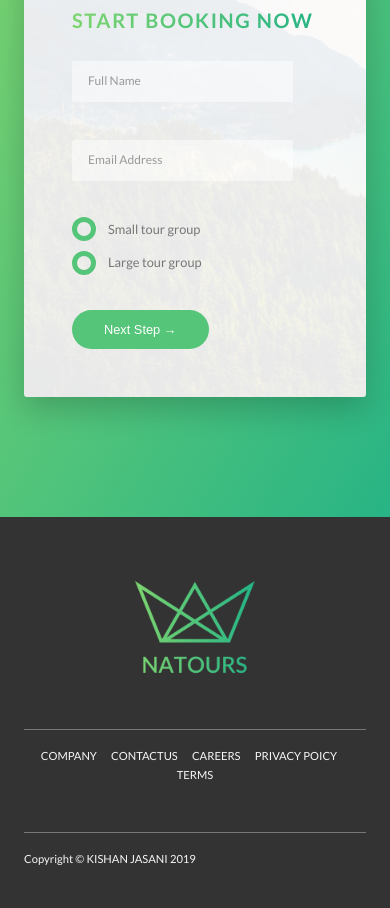
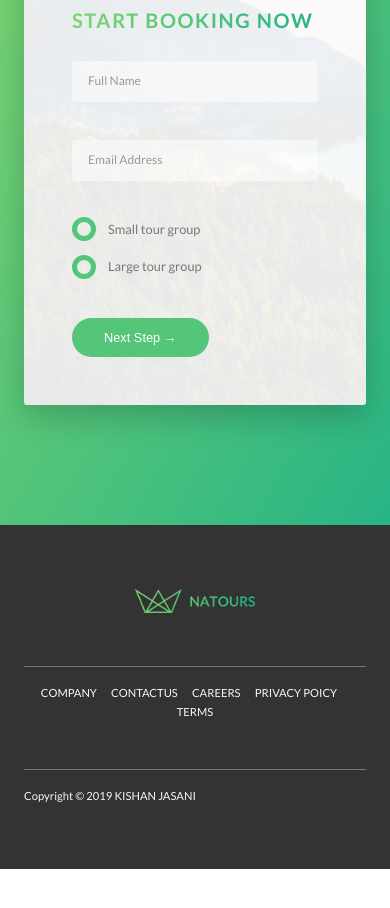
Before and after one commit to kishanjasani/Tour, a website: page index.html in a window 390 px wide. Shown: the part 5988-6896 px from the top of the page. After the commit the page ends 6857 px from the top, so only its background shows below. Drawn offline with Linux system fonts and the light colour scheme.

Commit message:
Add responsive image logo to footer

```diff
--- a/css/style.css
+++ b/css/style.css
@@ -506,6 +506,9 @@ body {
   width: 90%;
   display: block;
   transition: all .3s; }
+  @media (max-width: 56.25em) {
+    .form__input {
+      width: 100%; } }
   .form__input:focus {
     outline: none;
     box-shadow: 0 1rem 2rem rgba(0, 0, 0, 0.1);
@@ -537,7 +540,7 @@ body {
   @media (max-width: 56.25em) {
     .form__radio-group {
       width: 100%;
-      margin-bottom: 1.5rem; } }
+      margin-bottom: 2rem; } }
 
 .form__radio-label {
   font-size: 1.6rem;
--- a/index.html
+++ b/index.html
@@ -313,7 +313,13 @@
 
     <footer class="footer">
         <div class="footer__logo-box">
-            <img src="img/logo-green-2x.png" alt="Full Logo" class="footer__logo">
+            <!-- Art Direction -->
+            <picture class="footer__logo">
+                <source srcset="img/logo-green-small-1x.png 1x, img/logo-green-small-2x.png 2x" media="(max-width: 37.5em)">
+                <img srcset="img/logo-green-1x.png 1x, img/logo-green-2x.png 2x" alt="Full Logo" class="footer__logo">
+            </picture>
+            <!-- Density Image -->
+            <!-- <img srcset="img/logo-green-1x.png 1x, img/logo-green-2x.png 2x" alt="Full Logo" class="footer__logo"> -->
         </div>
         <div class="row">
             <div class="col-1-of-2">
@@ -329,7 +335,7 @@
             </div>
             <div class="col-1-of-2">
                 <p class="footer__copyright">
-                    Copyright &copy; <a href="https://github.com/kishanjasani" class="footer__link">Kishan Jasani</a> 2019
+                    Copyright &copy;  2019 <a href="https://github.com/kishanjasani" class="footer__link">Kishan Jasani</a>
                 </p>
             </div>
         </div>
```
